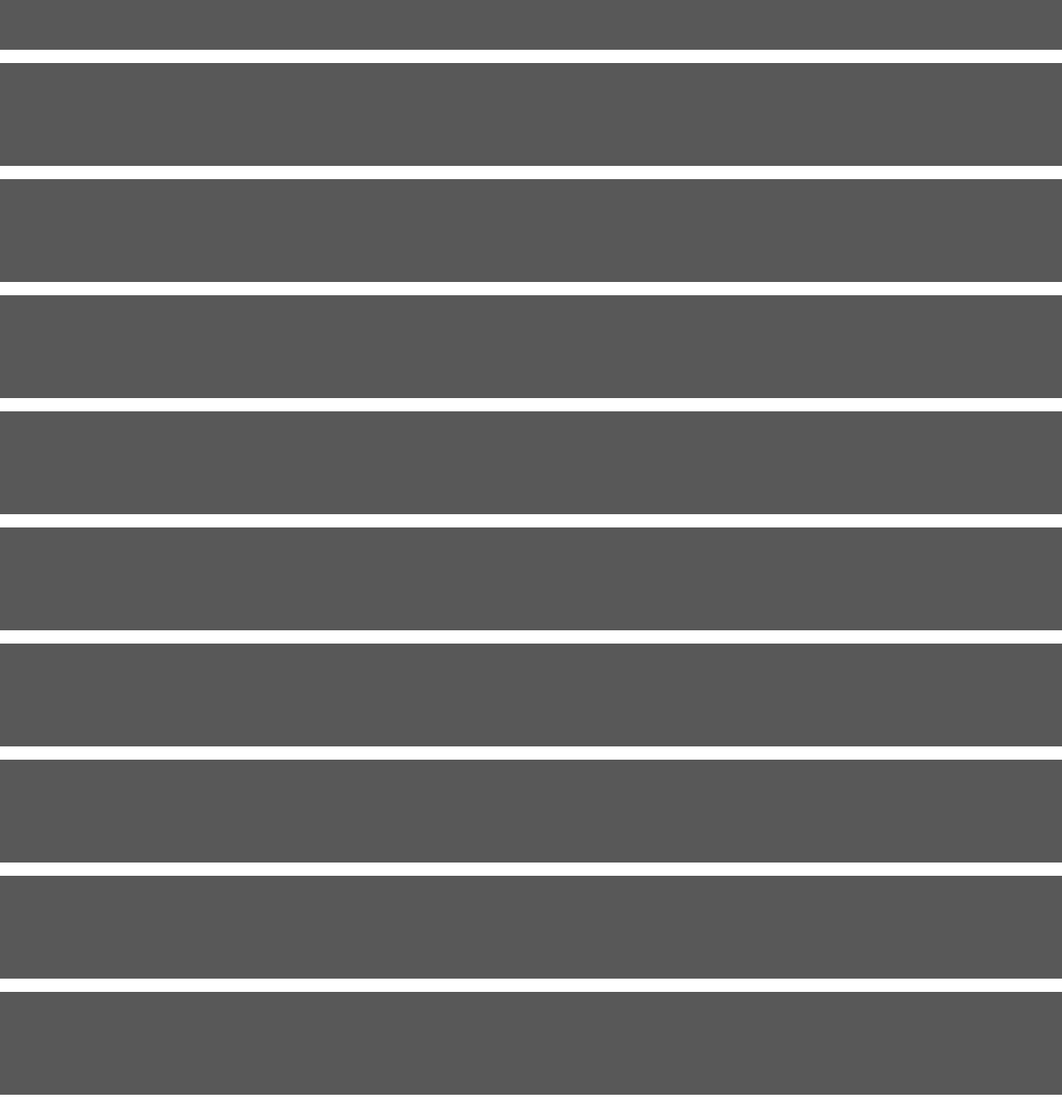
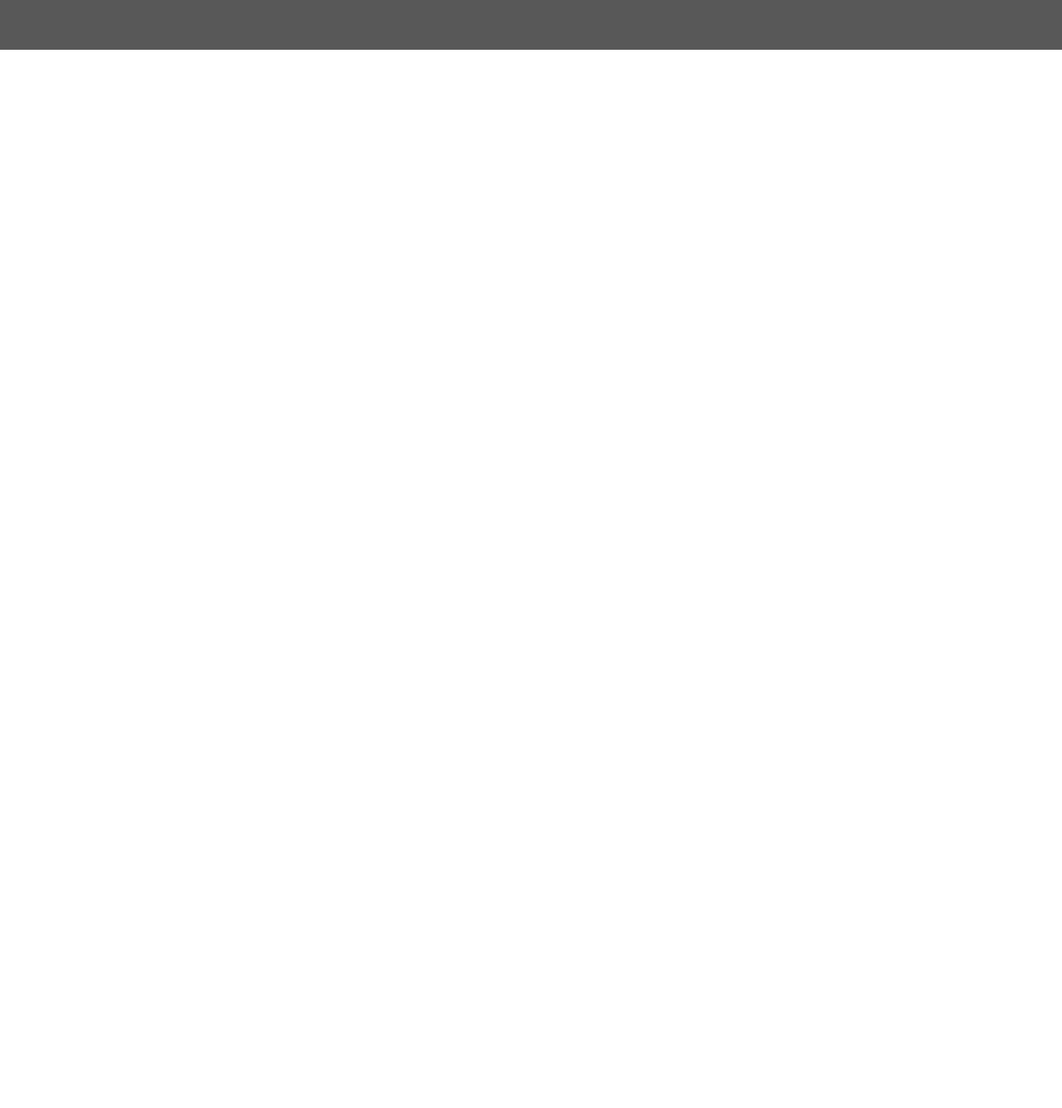
Before and after one commit to caleanunoah/boilerplate-gallery, a React (Create React App) app: page / in a window 1280 px wide. Shown: the part 2743-4079 px from the top of the page at 83% size. After the commit the page ends 2819 px from the top, so only its background shows below. Built offline with nearby package versions, Linux system fonts and the light colour scheme.

Commit message:
theme tests

```diff
--- a/src/Components/HomePage.js
+++ b/src/Components/HomePage.js
@@ -153,15 +153,6 @@ class HomePage extends Component {
             But would update to have social media/contact links in the future similar to
             noah-caleanu.ca */}
             <Footer></Footer>
-            <Footer></Footer>
-            <Footer></Footer>
-            <Footer></Footer>
-            <Footer></Footer>
-            <Footer></Footer>
-            <Footer></Footer>
-            <Footer></Footer>
-            <Footer></Footer>
-            <Footer></Footer>
           </body>
             </>
         );
```
